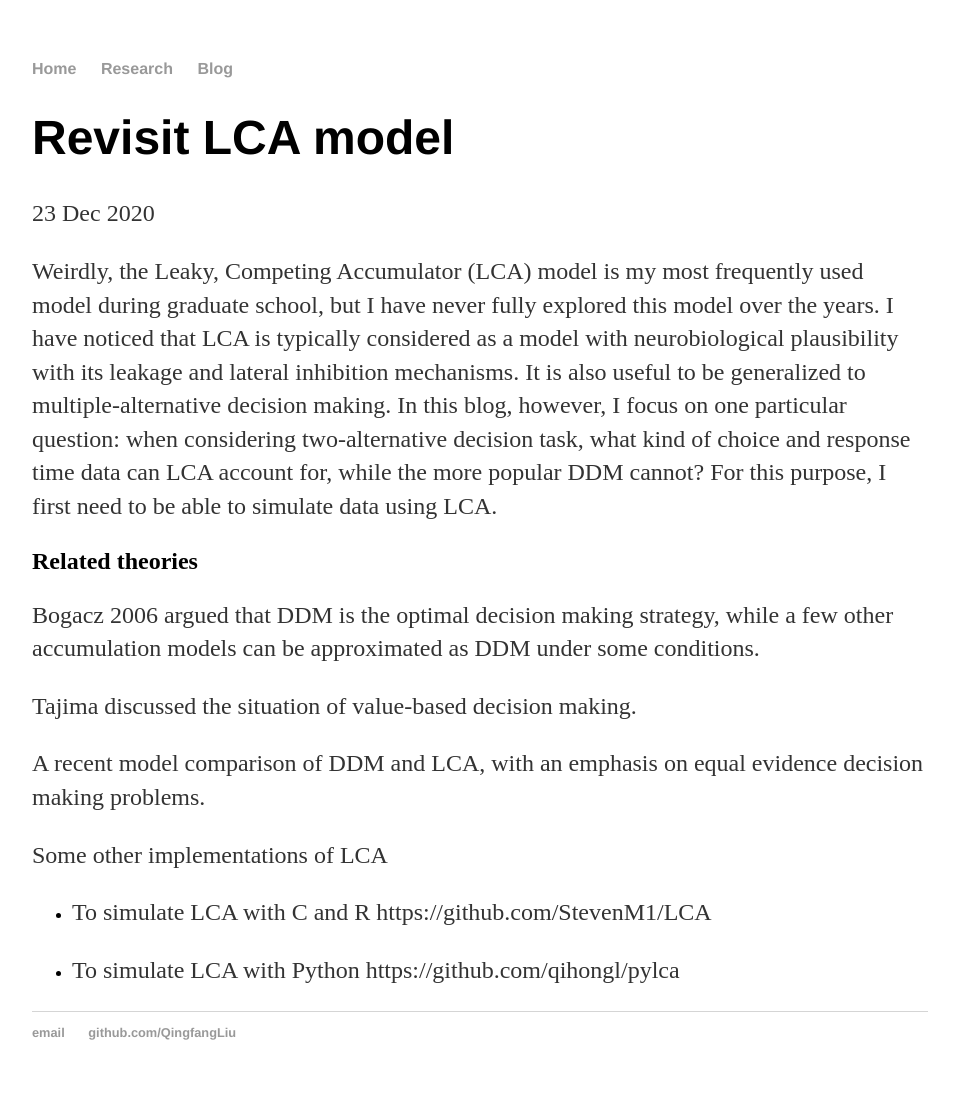
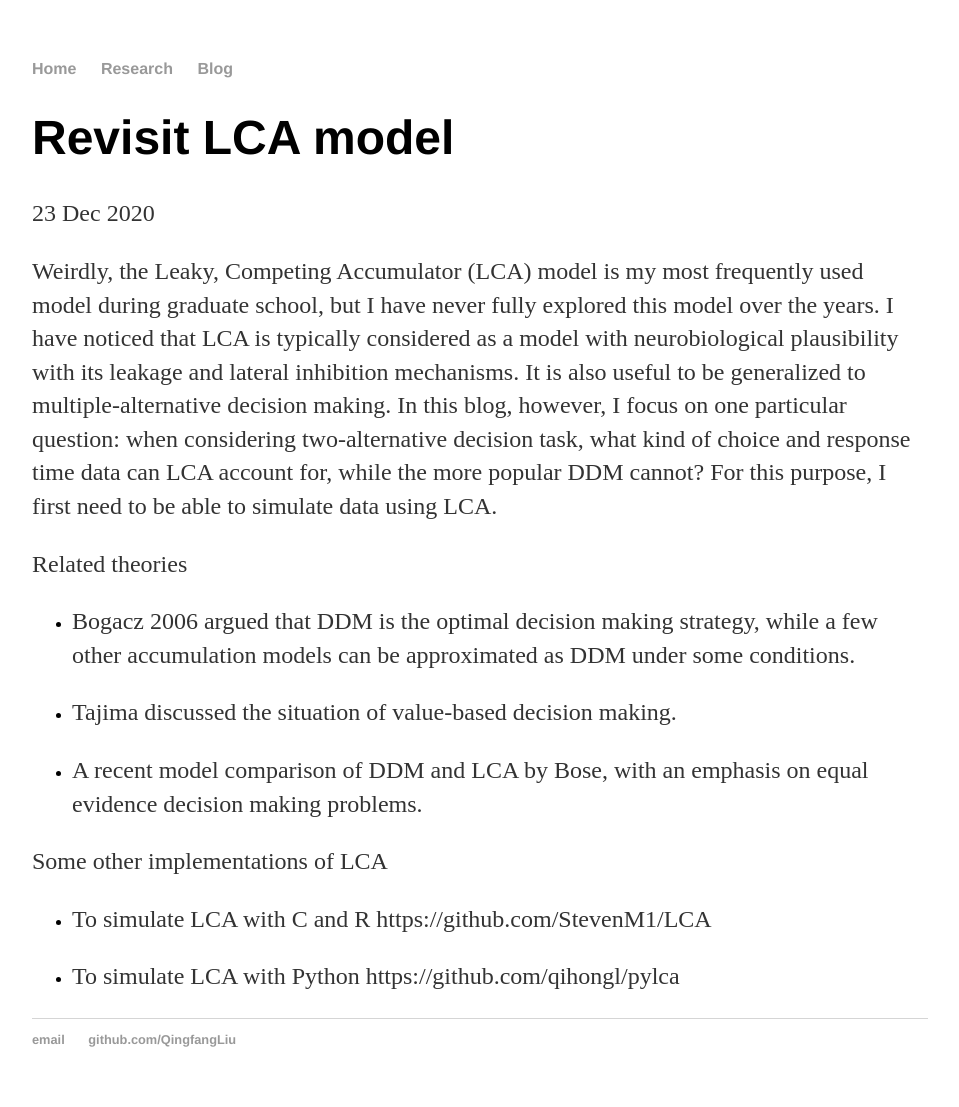
Before and after one commit to QingfangLiu/qingfangliu.github.io, a Jekyll site: the page built from _posts/2020-12-23-LCA.md, in a window 1280 px wide. Shown: the whole page, without its empty margins (160-1119 px from the left). Built offline with Jekyll 4.4.1, drawn with Linux system fonts in a browser that asks for light colours.

Commit message:
Update 2020-12-23-LCA.md

```diff
--- a/_posts/2020-12-23-LCA.md
+++ b/_posts/2020-12-23-LCA.md
@@ -6,13 +6,13 @@ date: 2020-12-23
 
 Weirdly, the Leaky, Competing Accumulator (LCA) model is my most frequently used model during graduate school, but I have never fully explored this model over the years. I have noticed that LCA is typically considered as a model with neurobiological plausibility with its leakage and lateral inhibition mechanisms. It is also useful to be generalized to multiple-alternative decision making. In this blog, however, I focus on one particular question: when considering two-alternative decision task, what kind of choice and response time data can LCA account for, while the more popular DDM cannot? For this purpose, I first need to be able to simulate data using LCA.
 
-## Related theories
+Related theories
 
-Bogacz 2006 argued that DDM is the optimal decision making strategy, while a few other accumulation models can be approximated as DDM under some conditions.
+- Bogacz 2006 argued that DDM is the optimal decision making strategy, while a few other accumulation models can be approximated as DDM under some conditions.
 
-Tajima discussed the situation of value-based decision making.
+- Tajima discussed the situation of value-based decision making.
 
-A recent model comparison of DDM and LCA, with an emphasis on equal evidence decision making problems.
+- A recent model comparison of DDM and LCA by Bose, with an emphasis on equal evidence decision making problems.
 
 
 Some other implementations of LCA
```
